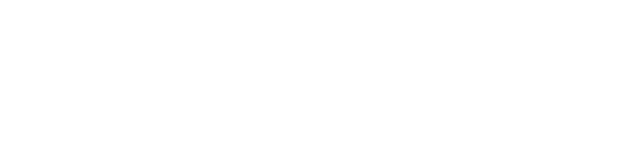
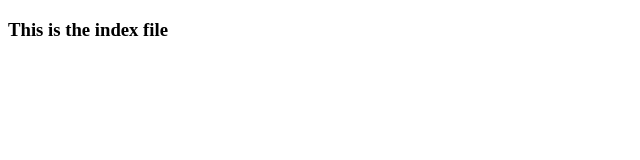
Before and after one commit to daschhanda123/First-Project, a plain HTML site: page html/index.html in a window 1280 px wide. Shown: the whole page, without its empty margins (0-640 px from the left). Drawn offline with Linux system fonts and the light colour scheme.

Commit message:
committed

```diff
--- a/html/index.html
+++ b/html/index.html
@@ -6,6 +6,6 @@
     <title>Document</title>
 </head>
 <body>
-
+    <h3> This is the index file</h3>
 </body>
 </html>
```
